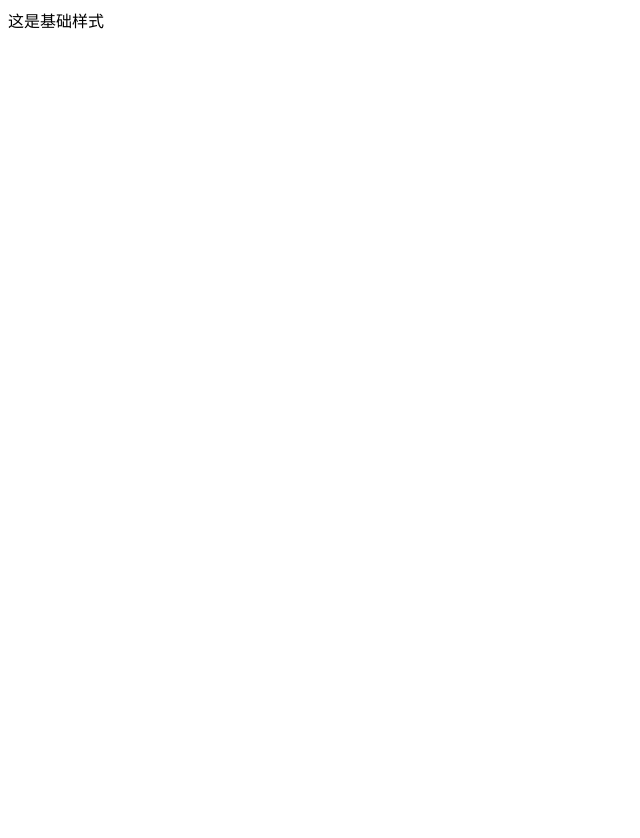
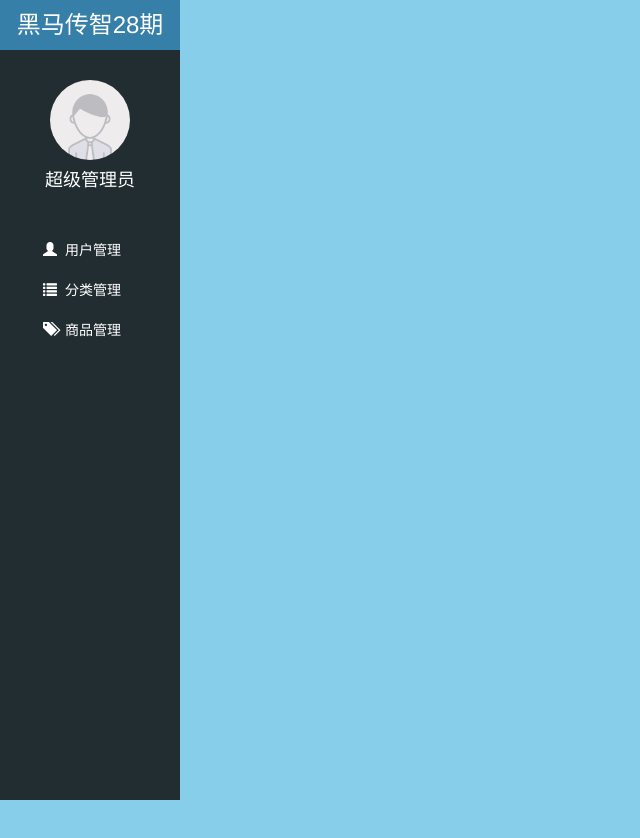
Before and after one commit to panyang18118168734/letao, a website: page public/back/index.html in a window 1280 px wide. Shown: the whole page, without its empty margins (0-640 px from the left). Before the commit the page ends 800 px from the top, so only its background shows below. Drawn offline with Linux system fonts and the light colour scheme.

Commit message:
左侧静态页面完成

```diff
--- a/public/back/css/common.css
+++ b/public/back/css/common.css
@@ -1,12 +1,114 @@
-.body_bg{
+/* 重置样式 */
+ul {
+  list-style: none;
+  margin: 0;
+  padding: 0;
+}
+
+a:link,
+a:visited,
+a:hover,
+a:active {
+  text-decoration: none
+}
+
+a,
+img {
+  display: block;
+}
+
+
+.body_bg {
   background: #222D32
 }
-.panel-title{
+
+.panel-title {
   height: 40px;
   line-height: 40px;
   font-size: 20px;
   text-align: center
 }
-.mt_150{
+
+.mt_150 {
   margin-top: 150px;
 }
+
+/* 乐淘左侧布局 */
+.lt_aside {
+  width: 180px;
+  height: 100%;
+  background-color: #222D32;
+  position: fixed;
+  top: 0;
+  left: 0;
+
+}
+
+.lt_aside .brand {
+  height: 50px;
+  text-align: center;
+  line-height: 50px;
+  font-size: 24px;
+  background-color: #367FA9;
+}
+
+.lt_aside .brand a {
+  color: #fff;
+}
+
+.lt_aside .user {
+  height: 180px;
+  padding-top: 30px
+}
+
+.lt_aside .user img {
+  width: 80px;
+  height: 80px;
+  border-radius: 50%;
+  margin: 0 auto;
+}
+
+.lt_aside .user p {
+  color: #fff;
+  text-align: center;
+  height: 40px;
+  line-height: 40px;
+  font-size: 18px;
+}
+
+.lt_aside .nav a {
+  height: 40px;
+  width: 180px;
+  color: #fff;
+  line-height: 40px;
+  padding-left:40px;
+  border-left: 3px solid transparent;
+}
+.lt_aside .nav a.current{
+  background:  #1D1F21;
+  border-left: 3px solid #006699;
+}
+.lt_aside .nav a i{
+  padding-right:4px
+}
+.lt_aside .nav .child a{
+  padding-left: 60px;
+}
+
+
+
+
+
+
+
+
+
+
+
+
+.lt_main {
+  padding-left: 180px;
+  width: 100%;
+  height: 1000px;
+  background: skyblue
+}
--- a/public/back/index.html
+++ b/public/back/index.html
@@ -1,12 +1,70 @@
 <!DOCTYPE html>
 <html lang="en">
+
 <head>
   <meta charset="UTF-8">
   <meta name="viewport" content="width=device-width, initial-scale=1.0">
   <meta http-equiv="X-UA-Compatible" content="ie=edge">
   <title>Document</title>
+  <link rel="stylesheet" href="./lib/bootstrap/css/bootstrap.min.css">
+  <link rel="stylesheet" href="./lib/bootstrap-validator/css/bootstrapValidator.min.css">
+  <link rel="stylesheet" href="./lib/nprogress/nprogress.css">
+  <link rel="stylesheet" href="./css/common.css">
 </head>
+
 <body>
-  这是基础样式
+  <!-- 左侧侧边栏 -->
+  <div class="lt_aside">
+    <div class="brand">
+      <a href="#">黑马传智28期</a>
+    </div>
+    <!-- 头像 -->
+    <div class="user">
+      <img src="./images/default.png" alt="">
+      <p>超级管理员</p>
+    </div>
+
+    <!-- 导航 -->
+    <div class="nav">
+      <ul>
+        <li>
+          <a href="user.html" >
+            <i class="glyphicon glyphicon-user"></i>
+            <span>用户管理</span>
+          </a>
+        </li>
+        <li>
+          <a href="JavaScript:;">
+            <i class="glyphicon glyphicon-list"></i>
+            <span>分类管理</span>
+          </a>
+          <div class="child" style="display: none">
+            <a href="first.html" >一级分类</a>
+            <a href="second.html">二级分类</a>
+          </div>
+
+        </li>
+        <li>
+          <a href="product.html">
+            <i class="glyphicon glyphicon-tags"></i>
+            <span>商品管理</span>
+          </a>
+        </li>
+      </ul>
+    </div>
+  </div>
+
+  <!-- 右边主要内容 -->
+  <div class="lt_main"></div>
+
+
+
+
+  <script src="./lib/jquery/jquery.min.js"></script>
+  <script src="./lib/bootstrap/js/bootstrap.min.js"></script>
+  <script src="./lib/bootstrap-validator/js/bootstrapValidator.min.js"></script>
+  <script src="./lib/nprogress/nprogress.js"></script>
+  <script src="./js/common.js"></script>
 </body>
+
 </html>
```
Also changed, not shown: public/back/images/default.png (added).
